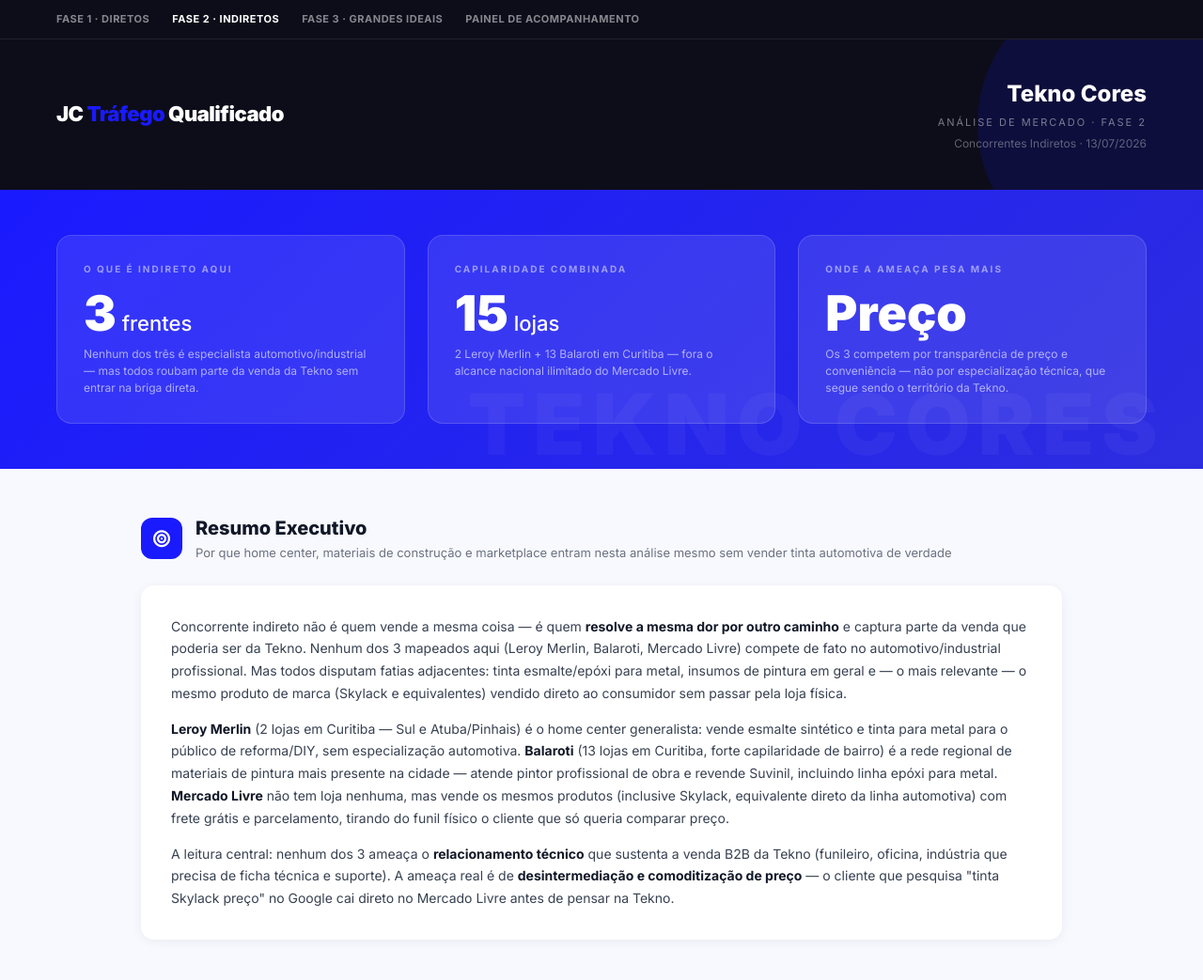
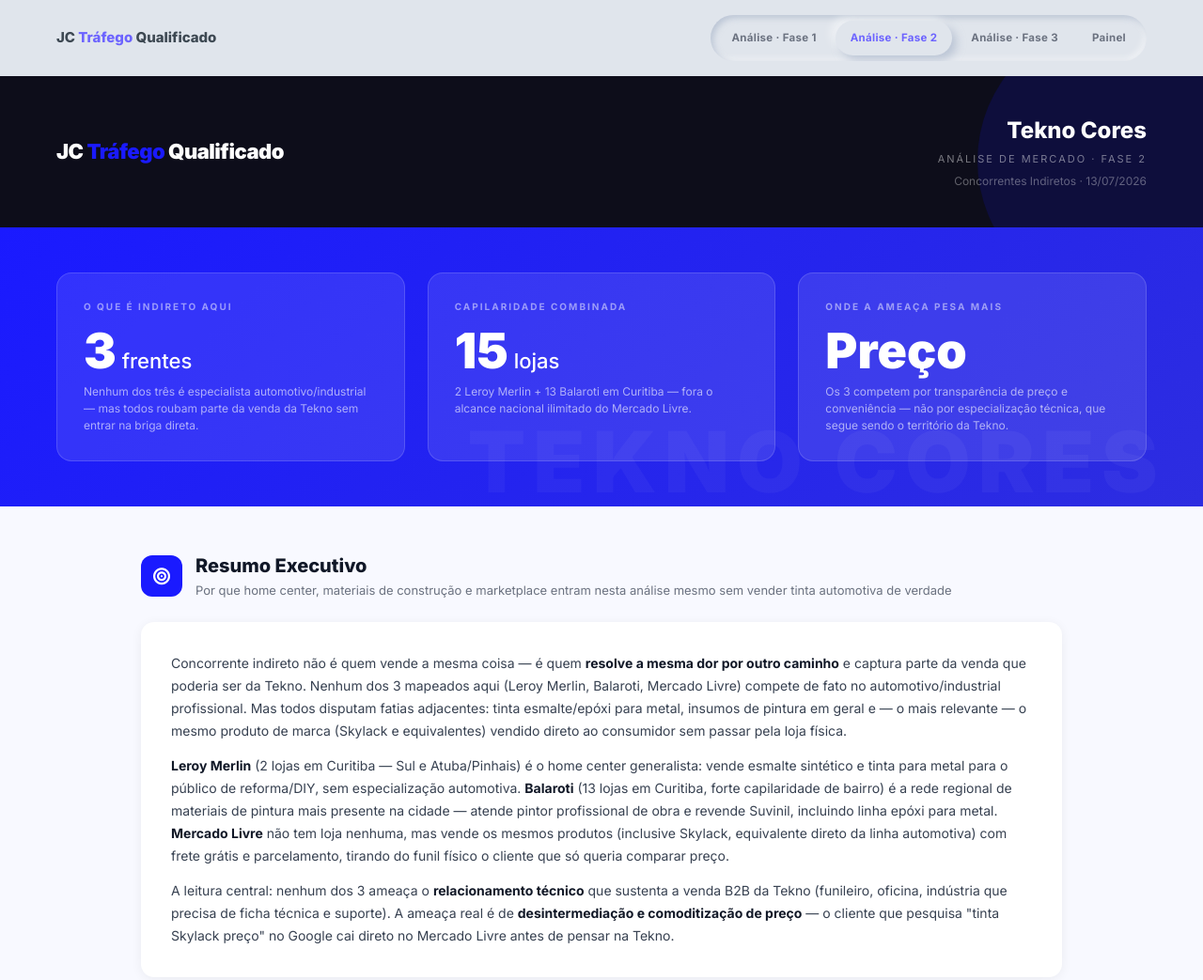
Before and after one commit to jctrafegoqualificado-dev/teknocores-analise, a plain HTML site: page fase2-concorrentes-indiretos.html in a window 1280 px wide. Shown: the top 1043 px of the page at 94% size. Drawn offline with Linux system fonts and the light colour scheme.

Commit message:
Atualiza nav para pill neumorphism (consistencia com o painel)

```diff
--- a/fase2-concorrentes-indiretos.html
+++ b/fase2-concorrentes-indiretos.html
@@ -155,20 +155,27 @@
   .ph::after{font-size:48px}
 }
 
-.ntop{background:#0d0d1a;padding:12px 60px;display:flex;gap:24px;border-bottom:1px solid rgba(255,255,255,.08);flex-wrap:wrap}
-.ntop-a{color:rgba(255,255,255,.5);text-decoration:none;font-size:11px;font-weight:700;letter-spacing:.5px;text-transform:uppercase}
-.ntop-a.active,.ntop-a:hover{color:#fff}
-@media (max-width:820px){.ntop{padding:12px 24px}}
+.nav-wrap{background:#E0E5EC;padding:16px 60px;display:flex;align-items:center;justify-content:space-between;gap:20px;flex-wrap:wrap}
+.nav-logo{font-weight:800;font-size:15px;color:#3D4852;white-space:nowrap}
+.nav-logo span{color:#6C63FF}
+.nav-pill-group{display:flex;gap:4px;background:#E0E5EC;padding:6px;border-radius:9999px;box-shadow:inset 3px 3px 6px rgba(163,177,198,.6),inset -3px -3px 6px rgba(255,255,255,.5);max-width:100%;overflow-x:auto}
+.nav-pill{padding:10px 16px;border-radius:9999px;font-size:11.5px;font-weight:700;letter-spacing:.3px;color:#6B7280;text-decoration:none;white-space:nowrap;transition:box-shadow .3s ease-out,color .3s ease-out;display:flex;align-items:center}
+.nav-pill:hover{color:#3D4852}
+.nav-pill.active{background:#E0E5EC;box-shadow:5px 5px 10px rgba(163,177,198,.6),-5px -5px 10px rgba(255,255,255,.5);color:#6C63FF}
+@media (max-width:820px){.nav-wrap{padding:16px 24px}}
 </style>
 </head>
 <body>
 
 <!-- NAV -->
-<div class="ntop">
-  <a href="./index.html" class="ntop-a">Fase 1 · Diretos</a>
-  <a href="./fase2-concorrentes-indiretos.html" class="ntop-a active">Fase 2 · Indiretos</a>
-  <a href="./fase3-grandes-ideais.html" class="ntop-a">Fase 3 · Grandes Ideais</a>
-  <a href="./painel-acompanhamento.html" class="ntop-a">Painel de Acompanhamento</a>
+<div class="nav-wrap">
+  <div class="nav-logo">JC <span>Tráfego</span> Qualificado</div>
+  <nav class="nav-pill-group">
+    <a href="./index.html" class="nav-pill">Análise · Fase 1</a>
+    <a href="./fase2-concorrentes-indiretos.html" class="nav-pill active">Análise · Fase 2</a>
+    <a href="./fase3-grandes-ideais.html" class="nav-pill">Análise · Fase 3</a>
+    <a href="./painel-acompanhamento.html" class="nav-pill">Painel</a>
+  </nav>
 </div>
 
 <!-- HEADER -->
```
